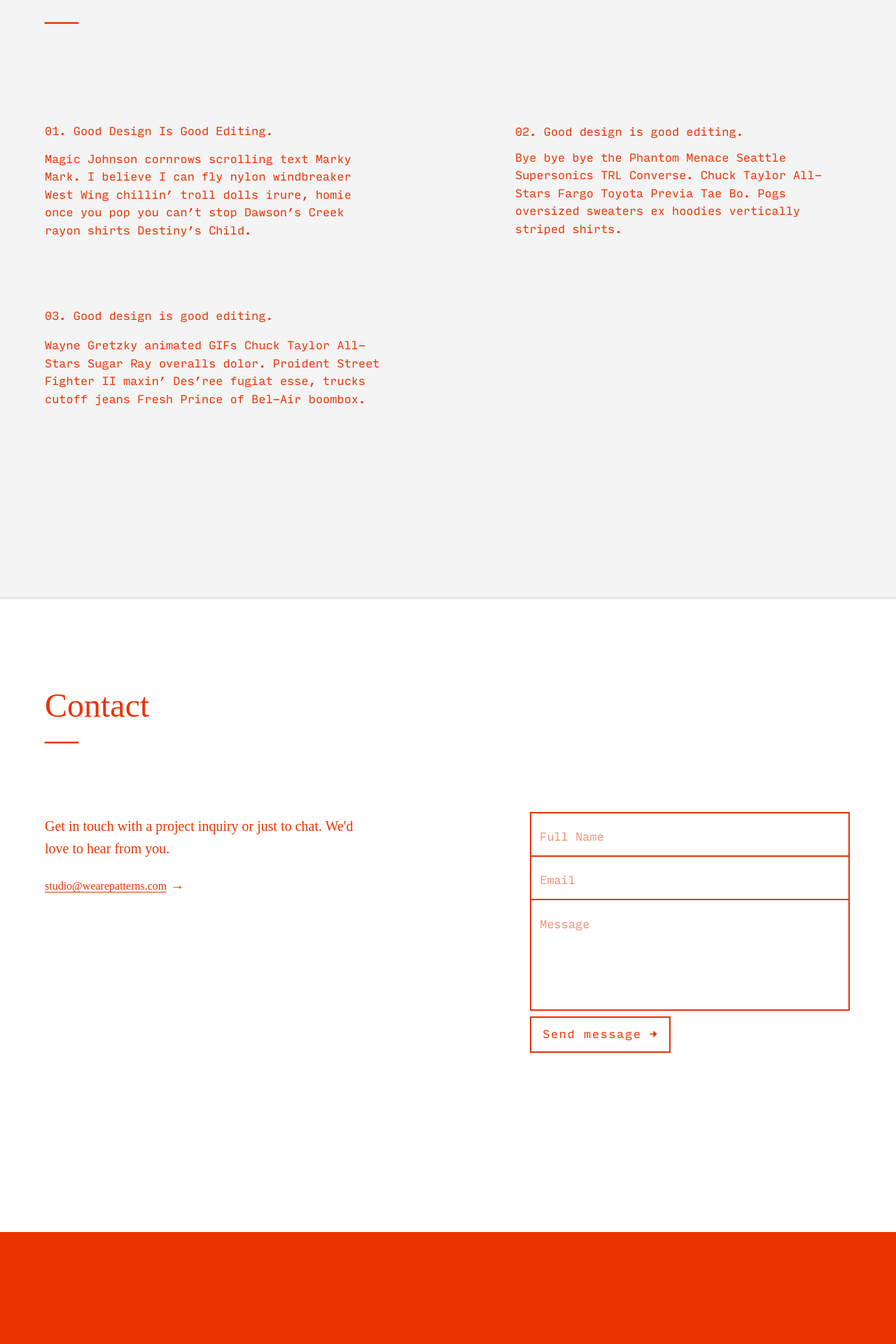
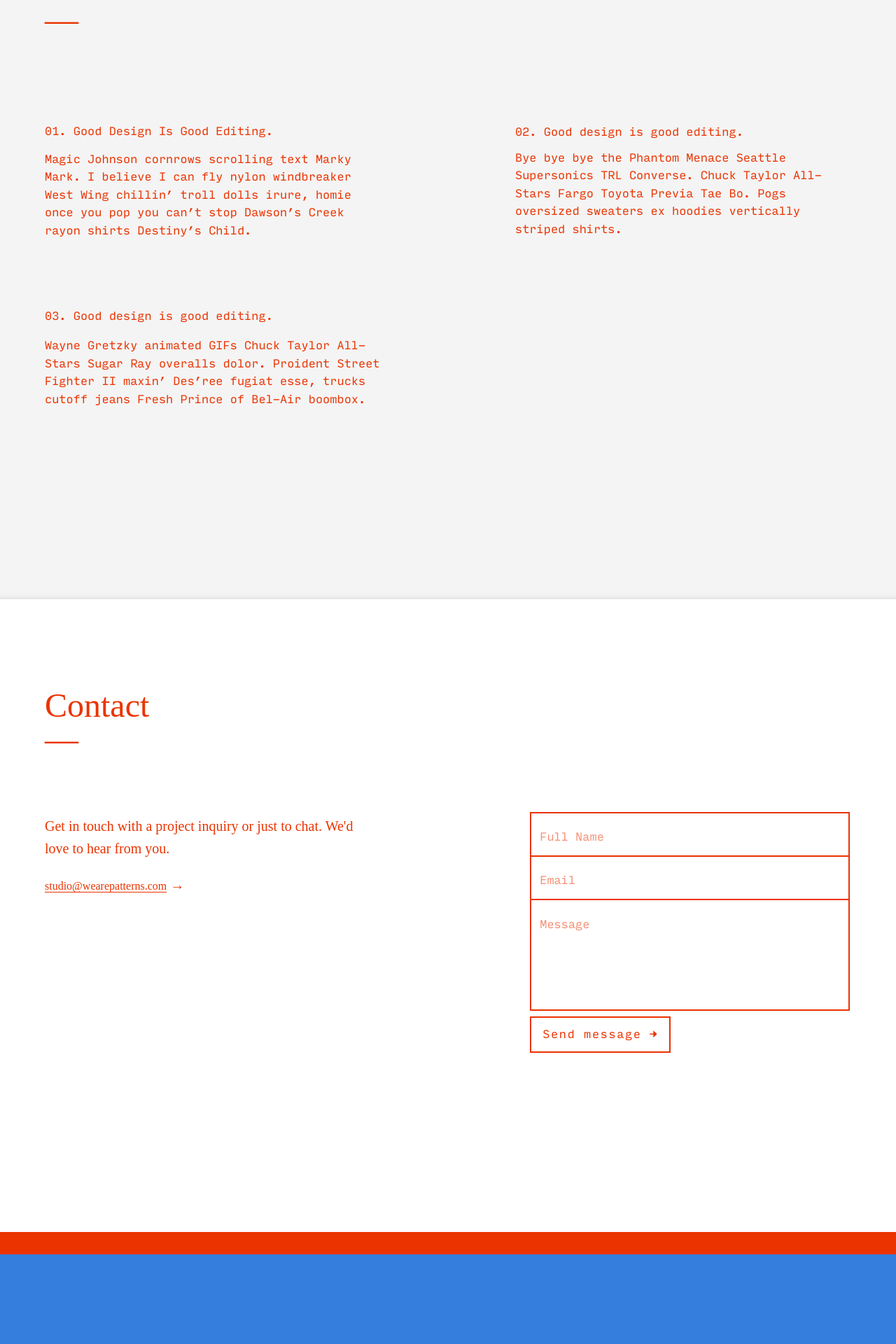
Before and after one commit to wearepatterns/wearepatterns.github.io, a Jekyll site: the page built from index.markdown, in a window 1280 px wide. Shown: the part 1337-3257 px from the top of the page at 70% size. Built offline with Jekyll 4.4.1, drawn with Linux system fonts in a browser that asks for light colours; after the commit the page ends 3129 px from its top, so only the background shows below that.

Commit message:
Update new.html

```diff
--- a/_layouts/new.html
+++ b/_layouts/new.html
@@ -119,7 +119,7 @@
             </div>
         </section>
     </main>
-    <footer class="bg-newred white ph3 ph4-ns ph5-l pb5 pb6-l pt4 f5 lh-copy input-mono">
+    <footer class="bg-newred white ph3 ph4-ns ph5-l pt4 f5 lh-copy input-mono">
         <!--<p>Made in Oklahoma / Built with Tachyons / Powered by Siteleaf</p>
         <p>Online: @wearepatterns</p>-->
     </footer>
```
